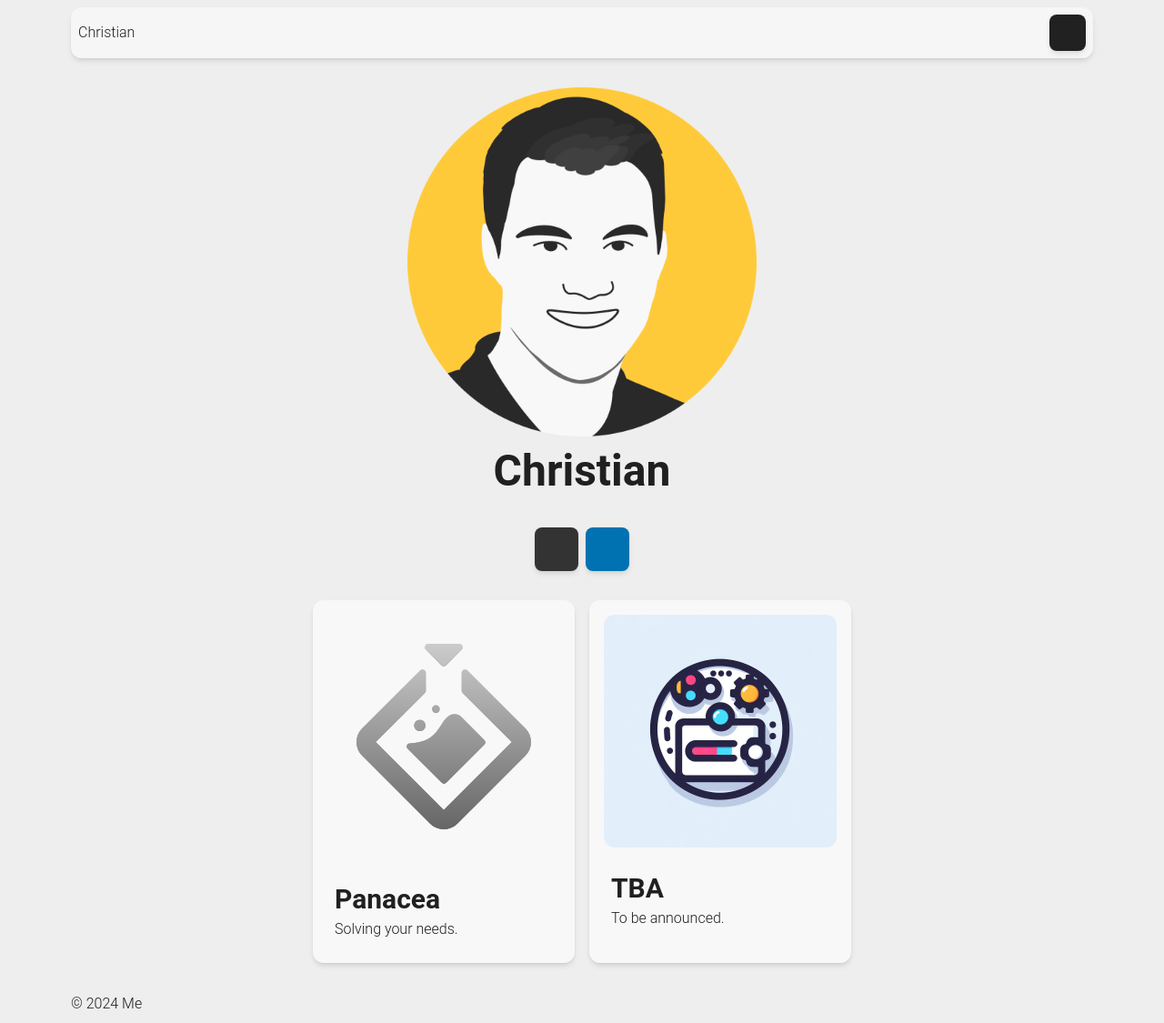
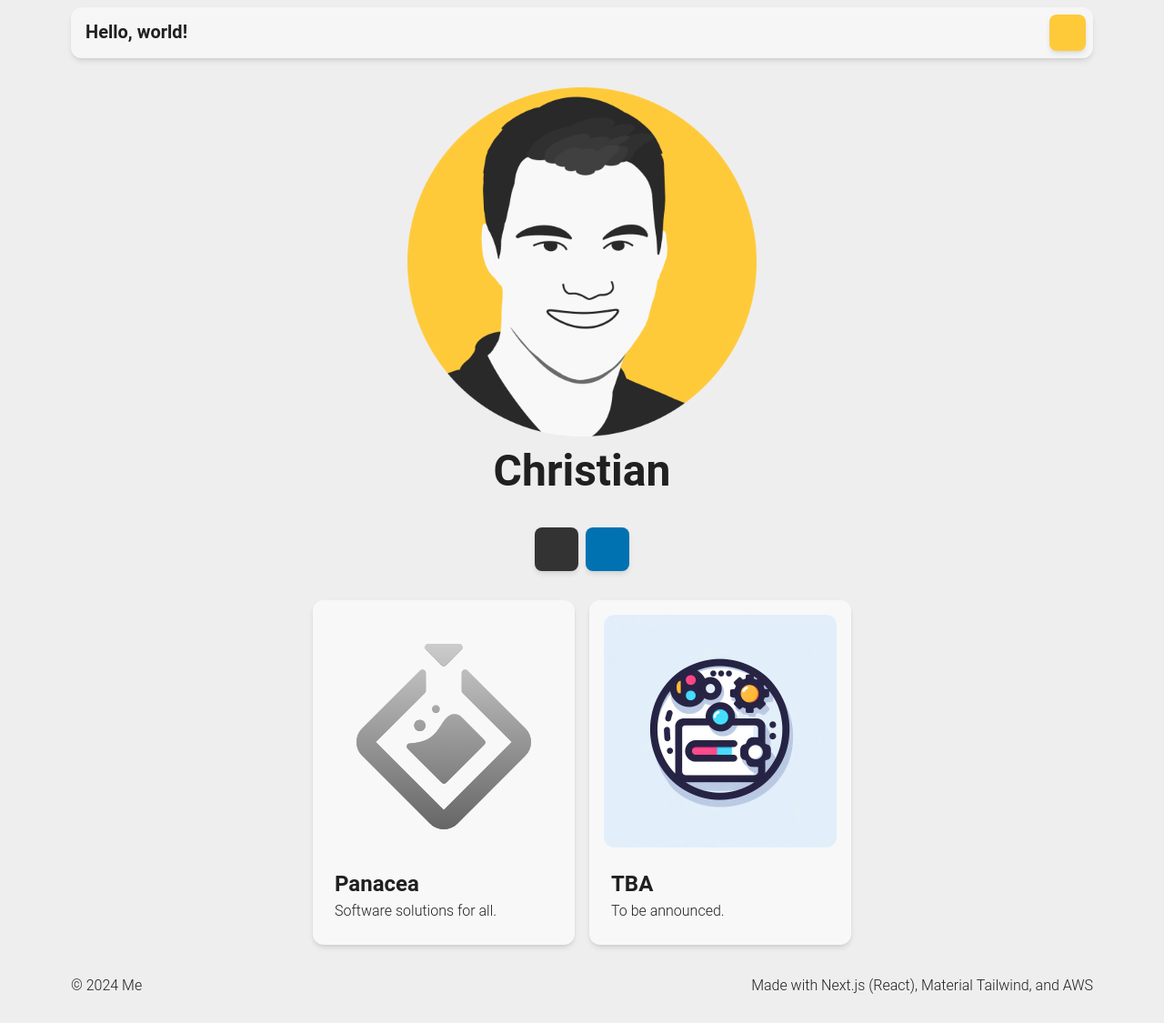
Before and after one commit to xcklein/christian-www, a Next.js app: page / in a window 1280 px wide. Shown: the whole page at 91% size. Built offline with nearby package versions, Linux system fonts and the light colour scheme.

Commit message:
fix image warning, minor updates

```diff
--- a/next.config.mjs
+++ b/next.config.mjs
@@ -2,6 +2,7 @@
 const nextConfig = {
   output: 'export',
   images: {
+    unoptimized: true,
     loaderFile: "./src/libs/image-loader.ts"
   }
 };
--- a/package.json
+++ b/package.json
@@ -21,6 +21,7 @@
     "@types/react": "^18.2.42",
     "@types/react-dom": "^18",
     "aws-cdk": "^2.144.0",
+    "constructs": "^10.3.0",
     "eslint": "^8",
     "eslint-config-next": "14.2.3",
     "postcss": "^8",
--- a/src/app/layout.tsx
+++ b/src/app/layout.tsx
@@ -1,6 +1,6 @@
 import type { Metadata } from "next";
 import { Inter } from "next/font/google";
-import { ThemeProvider } from "../components/material";
+import { ThemeProvider } from "@/components/material";
 import "../styles/globals.css";
 
 const inter = Inter({ subsets: ["latin"] });
--- a/src/app/page.tsx
+++ b/src/app/page.tsx
@@ -1,5 +1,5 @@
 import BasicPage from "@/components/basic-page";
-import { Button, Card, CardBody, CardFooter, CardHeader, IconButton, Tooltip, Type } from "@/components/material";
+import { Card, CardBody, CardHeader, IconButton, Tooltip, Text } from "@/components/material";
 import Image from "next/image";
 import Link from "next/link";
 
@@ -10,7 +10,7 @@ export default function Home() {
         <div className="flex flex-col gap-2 items-center">
           <Image src="/ck_avatar_circle.png" alt="Image of Christian" width={384} height={384}/>
 
-          <Type variant="h1">Christian</Type>
+          <Text variant="h1">Christian</Text>
         </div>
 
         <div className="flex gap-2 justify-center">
@@ -35,18 +35,20 @@ export default function Home() {
           <Card className="bg-palette-white dark:bg-palette-black text-palette-black dark:text-palette-white">
             <CardHeader floated={false} shadow={false} color="transparent">
               <Link href="https://panacea.gg">
-                <Image src="/panacea.svg" alt="Image of Panacea logo" width={256} height={256} className="p-8"/>
+                <div className="max-w-[256px] max-h-[256px] p-8">
+                  <Image src="/panacea.svg" alt="Image of Panacea logo" width={256} height={256}/>
+                </div>
               </Link>
             </CardHeader>
             <CardBody>
               <Link href="https://panacea.gg">
-                <Type variant="h3">
+                <Text variant="h4">
                   Panacea
-                </Type>
+                </Text>
               </Link>
-              <Type>
-                Solving your needs.
-              </Type>
+              <Text>
+                Software solutions for all.
+              </Text>
             </CardBody>
           </Card>
 
@@ -55,12 +57,12 @@ export default function Home() {
               <Image src="/placeholder.jpg" alt="Image of Panacea logo" width={256} height={256}/>
             </CardHeader>
             <CardBody>
-              <Type variant="h3">
+              <Text variant="h4">
                 TBA
-              </Type>
-              <Type>
+              </Text>
+              <Text>
                 To be announced.
-              </Type>
+              </Text>
             </CardBody>
           </Card>
         </div>
--- a/src/components/footer.tsx
+++ b/src/components/footer.tsx
@@ -1,9 +1,18 @@
-import { Type } from "@/components/material";
+import { Text } from "@/components/material";
+import Link from "next/link";
 
 export default function Footer({ className }: { className?: string }) {
   return (
     <footer className={className}>
-      <Type>&copy; 2024 Me</Type>
+      <div className="flex justify-between items-center">
+        <div className="flex-grow-0">
+          <Text>&copy;&nbsp;2024&nbsp;Me</Text>
+        </div>
+        <div className="flex-grow-1"/>
+        <div className="flex-grow-0 text-right">
+          <Text>Made with <Link href="https://nextjs.org/">Next.js&nbsp;(React)</Link>, <Link href="https://www.material-tailwind.com/">Material&nbsp;Tailwind</Link>, and&nbsp;<Link href="https://aws.amazon.com/">AWS</Link></Text>
+        </div>
+      </div>
     </footer>
   );
 }
--- a/src/components/header.tsx
+++ b/src/components/header.tsx
@@ -1,5 +1,5 @@
 import Link from "next/link";
-import { Navbar, Type } from "@/components/material";
+import { Navbar, Text } from "@/components/material";
 import ThemeButton from "./theme-button";
 
 export default function Header({ className }: { className?: string }) {
@@ -7,16 +7,16 @@ export default function Header({ className }: { className?: string }) {
     <div className={className}>
       <Navbar className="p-2 border-none bg-palette-white dark:bg-palette-black text-palette-black dark:text-palette-white">
         <div className="flex justify-between items-center">
-          <div className="flex-grow-0">
+          <div className="flex-grow-0 ml-2">
             <Link href="/">
-              <Type>
-                Christian
-              </Type>
+              <Text variant="h5">
+                Hello, world!
+              </Text>
             </Link>
           </div>
           <div className="flex-grow-1"/>
           <div className="flex-grow-0">
-            <ThemeButton/>
+            <ThemeButton className="bg-palette-yellow dark:bg-palette-purple text-palette-white dark:text-palette-white"/>
           </div>
         </div>
       </Navbar>
--- a/src/components/material.tsx
+++ b/src/components/material.tsx
@@ -14,5 +14,5 @@ export {
   Navbar,
   ThemeProvider,
   Tooltip,
-  Typography as Type
+  Typography as Text
 } from "@material-tailwind/react";
--- a/src/components/theme-button.tsx
+++ b/src/components/theme-button.tsx
@@ -1,9 +1,9 @@
 "use client";
 
 import { useEffect, useState } from 'react';
-import { IconButton } from './material';
+import { IconButton, Tooltip } from './material';
 
-export default function ThemeButton() {
+export default function ThemeButton({ className }: { className?: string }) {
   const [darkMode, setDarkMode] = useState(false);
 
   useEffect(() => {
@@ -29,8 +29,10 @@ export default function ThemeButton() {
   };
 
   return (
-    <IconButton onClick={handleToggle}>
-      {darkMode ? <i className="fas fa-moon text-lg"/> : <i className="fas fa-sun text-lg"/>}
-    </IconButton>
+    <Tooltip content={(darkMode ? "Dark mode. " : "Light mode. ") + "Click to switch."}>
+      <IconButton className={className} onClick={handleToggle}>
+        {darkMode ? <i className="fas fa-moon text-lg"/> : <i className="fas fa-sun text-lg"/>}
+      </IconButton>
+    </Tooltip>
   );
 };
--- a/tailwind.config.ts
+++ b/tailwind.config.ts
@@ -26,4 +26,5 @@ const config = withMT({
   },
   plugins: [],
 });
+
 export default config;
```
Also changed, not shown: 1 other file (tests, documents, lock files or other folders).
